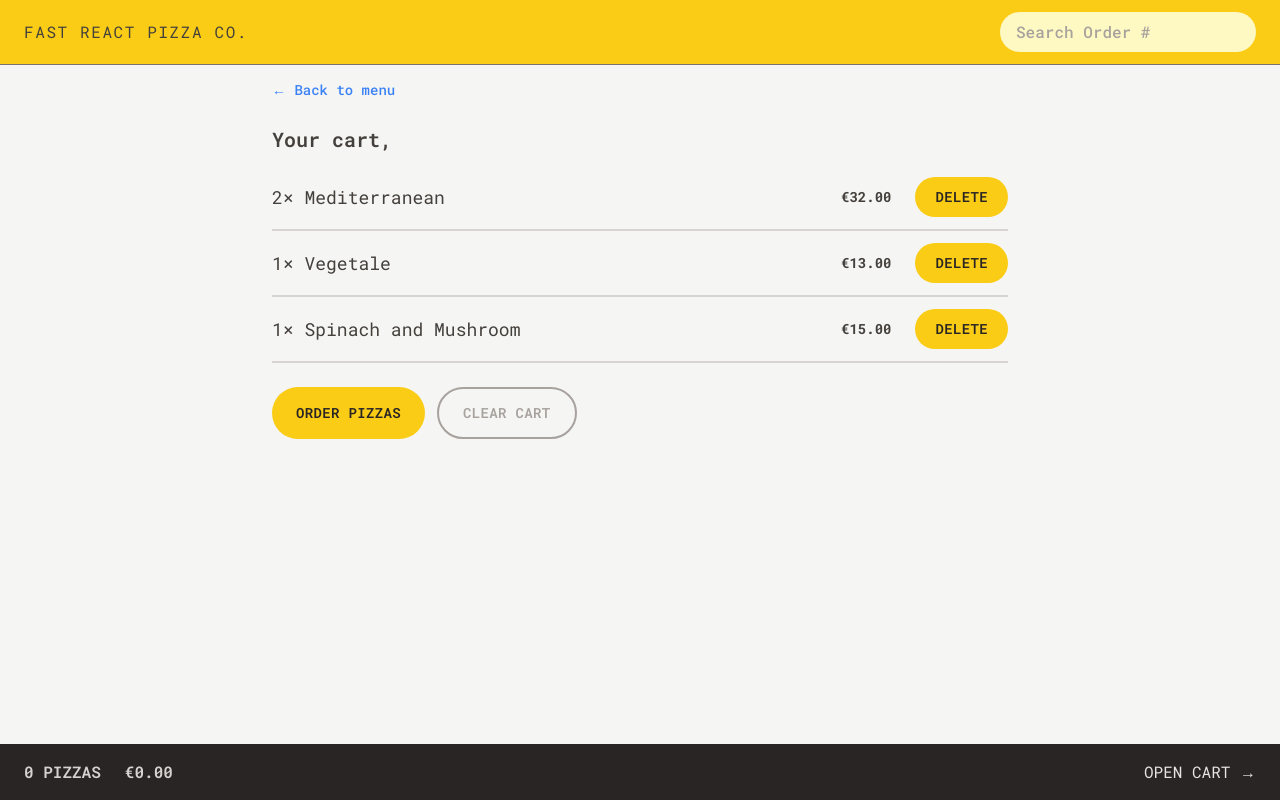
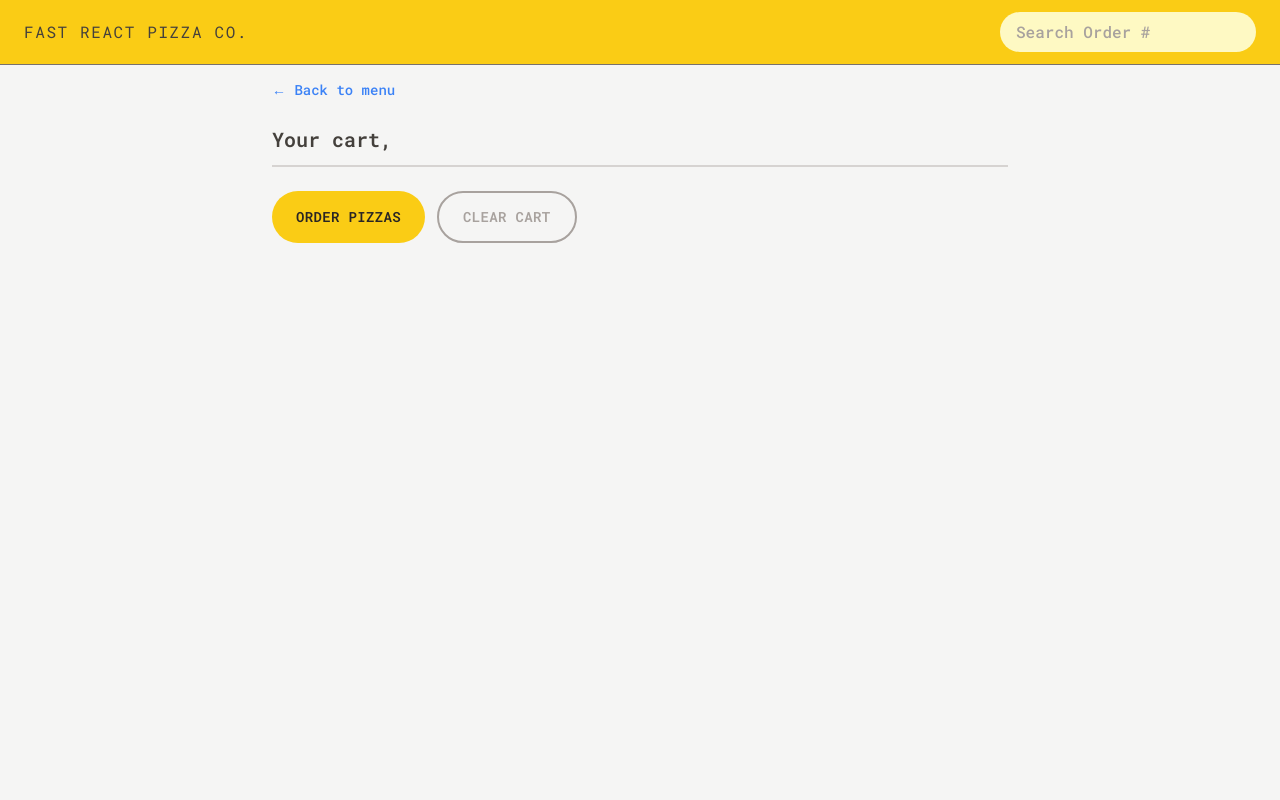
Before and after one commit to DevMasen/fast-react-pizza, a React (Vite) app: page /cart in a window 1280 px wide. Built offline with nearby package versions, Linux system fonts and the light colour scheme.

Commit message:
E317: feat: Calculating Derived Stated in Slice

```diff
--- a/src/features/cart/Cart.jsx
+++ b/src/features/cart/Cart.jsx
@@ -1,35 +1,13 @@
-import { useSelector } from 'react-redux';
+import { useDispatch, useSelector } from 'react-redux';
 //////////////////////////////////////////
 import Button from '../../ui/Button';
 import LinkButton from '../../ui/LinkButton';
 import CartItem from './CartItem';
+import { clearCart } from './cartSlice';
 //////////////////////////////////
-const fakeCart = [
-  {
-    pizzaId: 12,
-    name: 'Mediterranean',
-    quantity: 2,
-    unitPrice: 16,
-    totalPrice: 32,
-  },
-  {
-    pizzaId: 6,
-    name: 'Vegetale',
-    quantity: 1,
-    unitPrice: 13,
-    totalPrice: 13,
-  },
-  {
-    pizzaId: 11,
-    name: 'Spinach and Mushroom',
-    quantity: 1,
-    unitPrice: 15,
-    totalPrice: 15,
-  },
-];
-
 function Cart() {
-  const cart = fakeCart;
+  const { cart } = useSelector((store) => store.cart);
+  const dispatch = useDispatch();
   const { username } = useSelector((store) => store.user);
 
   return (
@@ -48,7 +26,9 @@ function Cart() {
         <Button type="primary" to="/order/new">
           Order pizzas
         </Button>
-        <Button type="secondary">Clear cart</Button>
+        <Button onClick={() => dispatch(clearCart())} type="secondary">
+          Clear cart
+        </Button>
       </div>
     </div>
   );
--- a/src/features/cart/CartOverview.jsx
+++ b/src/features/cart/CartOverview.jsx
@@ -1,17 +1,21 @@
 import { Link } from 'react-router';
 import { useSelector } from 'react-redux';
 /////////////////////////////////////
+import { getTotalCartQuantity, getTotalCartPrice } from './cartSlice';
+//////////////////////////////////////
 import { formatCurrency } from '../../utils/helpers';
 //////////////////////////////////////////////////
 function CartOverview() {
-  const { cart } = useSelector((store) => store.cart);
-  const numPizzas = cart.reduce((sum, item) => item.quantity + sum, 0);
-  const totalPrice = cart.reduce((sum, item) => item.totalPrice + sum, 0);
+  const totalCartQuantity = useSelector(getTotalCartQuantity);
+  const totalCartPrice = useSelector(getTotalCartPrice);
+
+  if (!totalCartQuantity) return null;
+
   return (
     <div className="flex items-center justify-between bg-stone-800 px-4 py-4 text-sm uppercase text-stone-200 sm:px-6 md:text-base">
       <p className="space-x-4 font-semibold text-stone-300 sm:space-x-6">
-        <span>{numPizzas} pizzas</span>
-        <span>{formatCurrency(totalPrice)}</span>
+        <span>{totalCartQuantity} pizzas</span>
+        <span>{formatCurrency(totalCartPrice)}</span>
       </p>
       <Link to="/cart">Open cart &rarr;</Link>
     </div>
--- a/src/features/cart/cartSlice.js
+++ b/src/features/cart/cartSlice.js
@@ -39,3 +39,10 @@ export const { addItem, deleteItem, increaseItemQuantity, decreaseItemQuantity,
   cartSlice.actions;
 
 export default cartSlice.reducer;
+
+// Calculating Derived States : alternative: "reselect" library
+export const getTotalCartQuantity = (store) =>
+  store.cart.cart.reduce((sum, item) => sum + item.quantity, 0);
+
+export const getTotalCartPrice = (store) =>
+  store.cart.cart.reduce((sum, item) => sum + item.totalPrice, 0);
--- a/src/features/menu/MenuItem.jsx
+++ b/src/features/menu/MenuItem.jsx
@@ -1,13 +1,9 @@
 import { formatCurrency } from '../../utils/helpers';
 import Button from '../../ui/Button';
-import { useDispatch, useSelector } from 'react-redux';
+import { useDispatch } from 'react-redux';
 import { addItem } from '../cart/cartSlice';
 function MenuItem({ pizza }) {
   const { id, name, unitPrice, ingredients, soldOut, imageUrl } = pizza;
-  const { cart } = useSelector((store) => store.cart);
-
-  const isItemAdded = cart.some((item) => item.pizzaId === id);
-  const quantity = isItemAdded ? cart.find((item) => item.pizzaId === id).quantity : 0;
 
   const dispatch = useDispatch();
 
@@ -36,19 +32,10 @@ function MenuItem({ pizza }) {
           ) : (
             <p className="text-sm uppercase tracking-wide text-stone-500 md:text-base">Sold out</p>
           )}
-          {!soldOut && !isItemAdded && (
+          {!soldOut && (
             <Button type="small" onClick={handleAddToCart}>
               add to cart
             </Button>
-          )}
-          {isItemAdded && (
-            <>
-              <div>
-                <button>-</button>
-                <span>{quantity}</span>
-                <button>+</button>
-              </div>
-            </>
           )}
         </div>
       </div>
```
